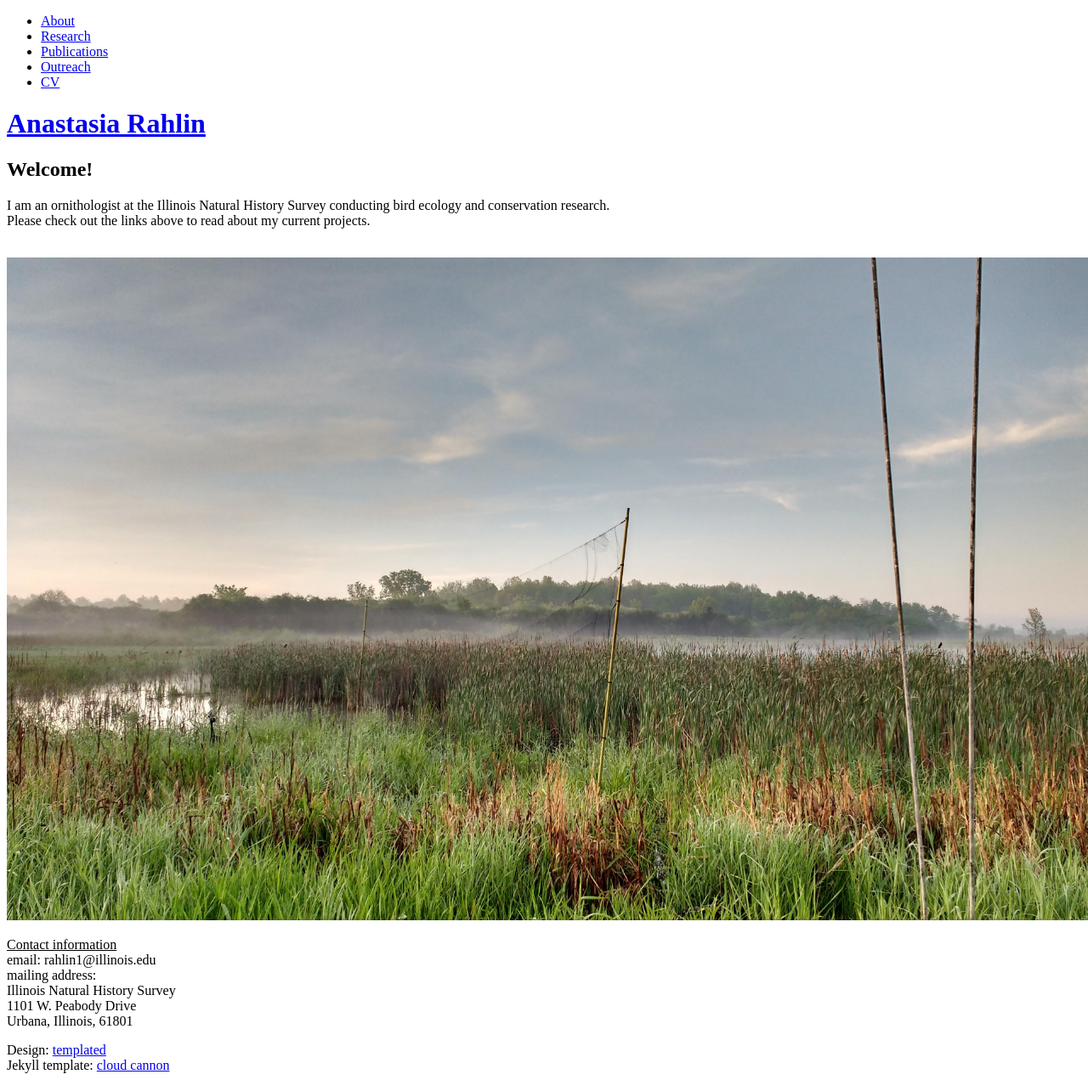
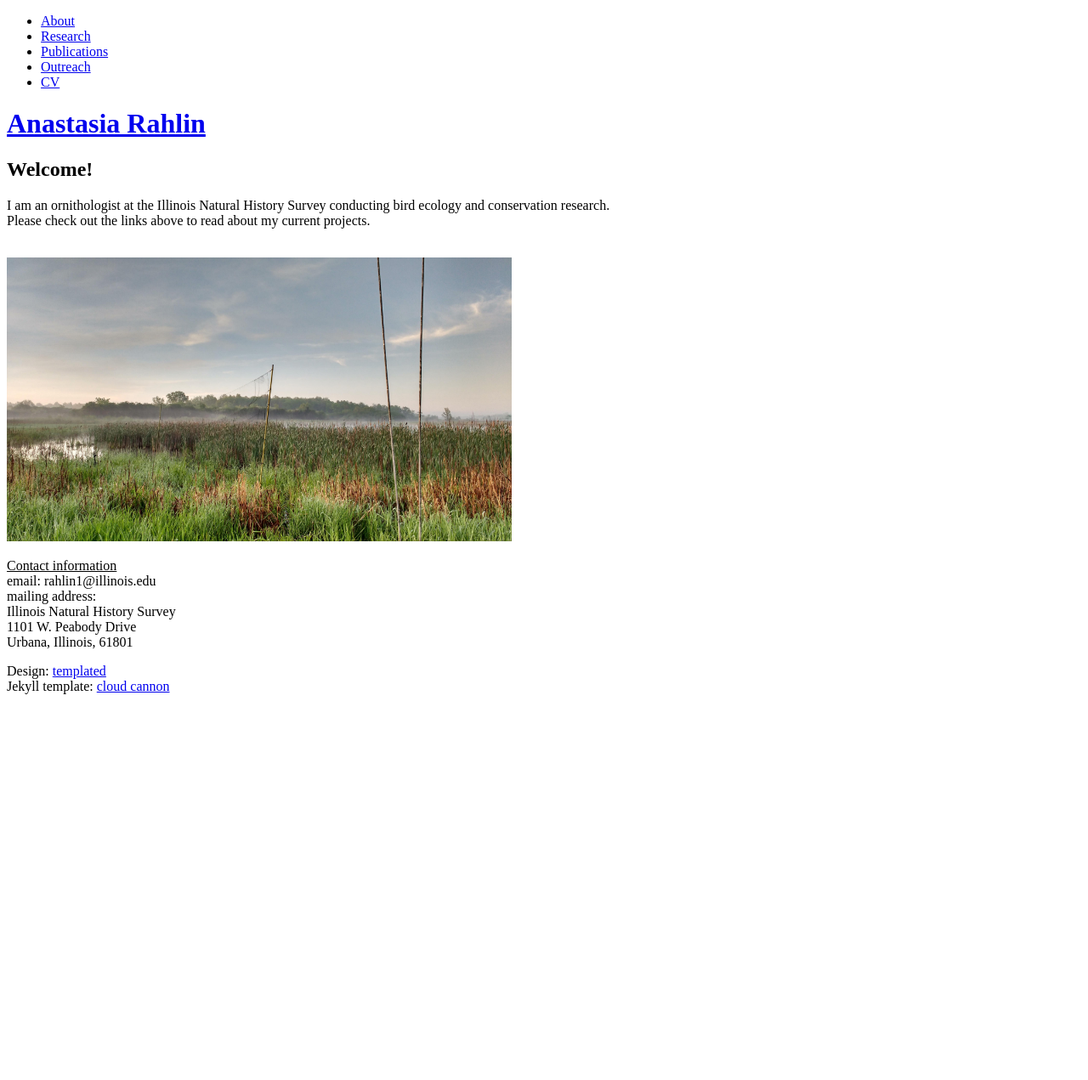
Before and after one commit to anarahlin/anarahlin.github.io, a Jekyll site: the page built from index.html, in a window 1280 px wide. Shown: the whole page at 85% size. Built offline with Jekyll 4.4.1, drawn with Linux system fonts in a browser that asks for light colours; nearby versions of some CDN libraries; the list of posts is cut into pages by our own code; comment, search, counter and statistics services are not loaded; after the commit the page ends 900 px from its top, so only the background shows below that.

Commit message:
Update index.html

```diff
--- a/index.html
+++ b/index.html
@@ -13,7 +13,7 @@ layout: default
 			<br>Please check out the links above to read about my current projects.
 			<br><br>
 		</p>
-		<img src="/assets/images/mistnet.jpg" alt="wetland mistnetting" style="width:1387px;height:780px">
+		<img src="/assets/images/mistnet.jpg" alt="wetland mistnetting" style="width:594px;height:334px">
 		<p>
 			<u>Contact information</u>
 			<br> email: rahlin1@illinois.edu
```
